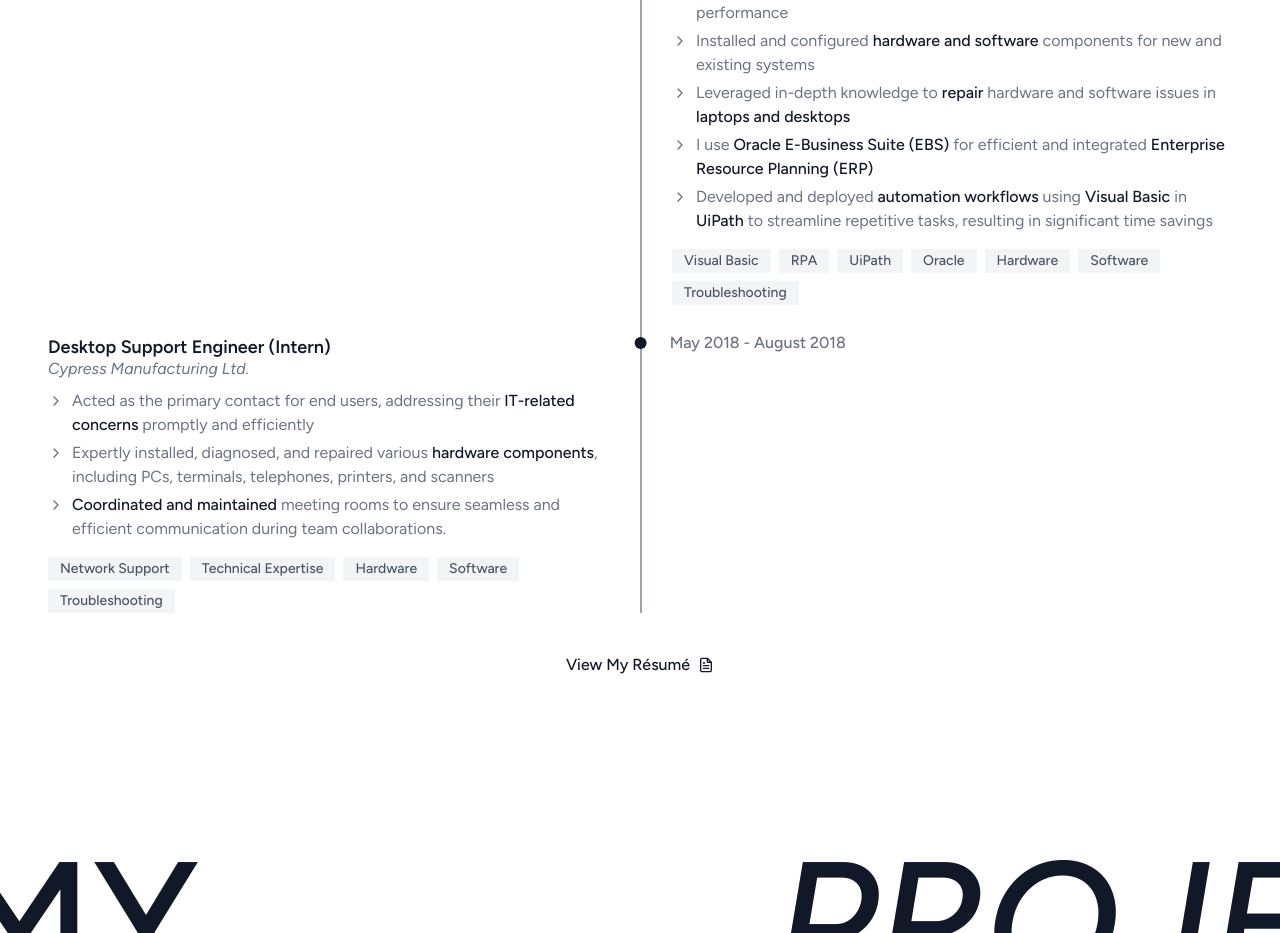
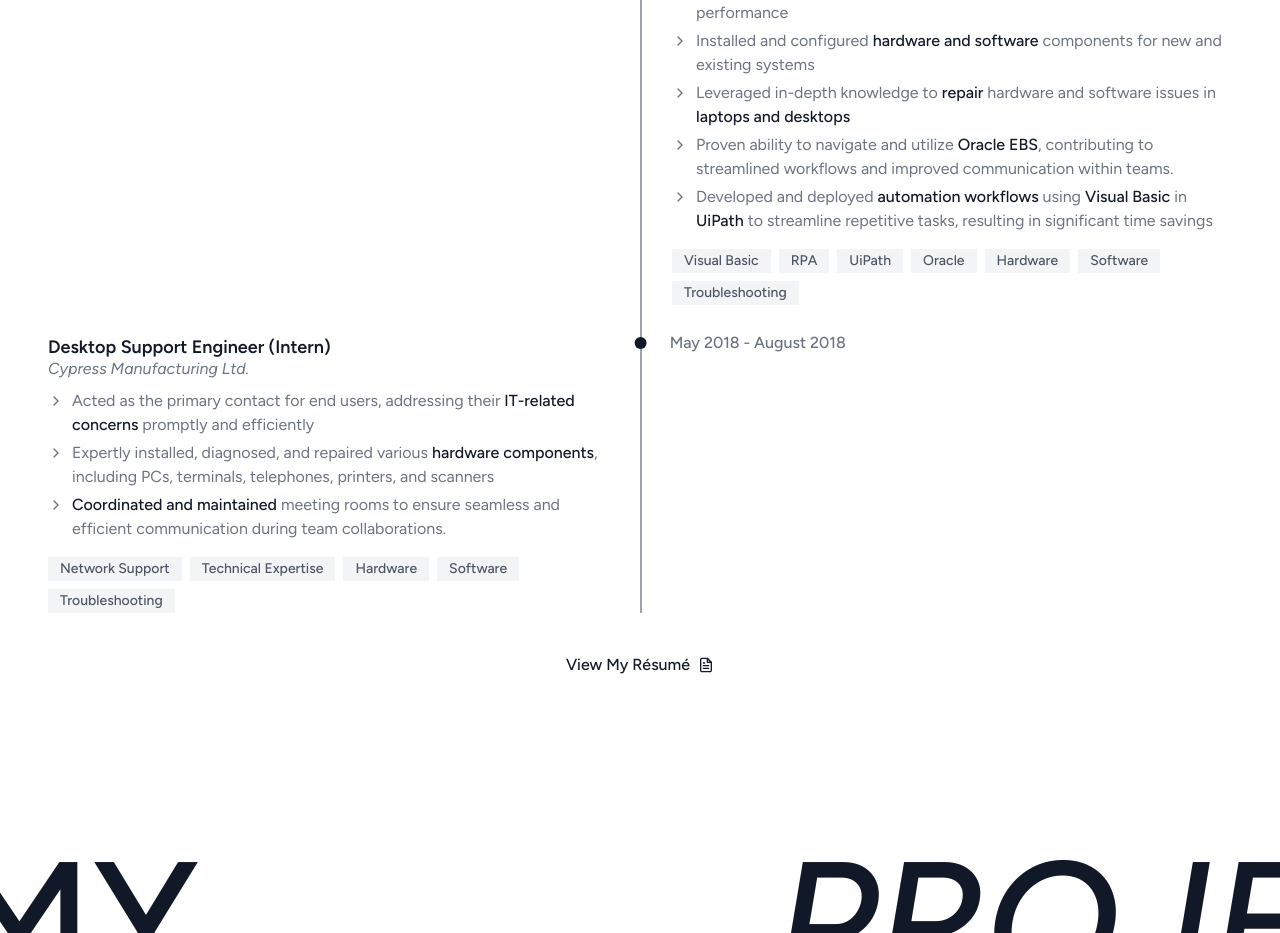
Before and after one commit to pauliversonc/pauliversonc, a Vue app: page / in a window 1280 px wide. Shown: the part 2762-3695 px from the top of the page. Built offline with nearby package versions, Linux system fonts and the light colour scheme.

Commit message:
update objective

```diff
--- a/src/components/layout/TheAbout.vue
+++ b/src/components/layout/TheAbout.vue
@@ -204,7 +204,7 @@
                     <use xlink:href="/icons/sprite.svg#icon-chevron-down"></use>
                   </svg>
                 </div>
-                <p>I use <strong class="text-gray-900 dark:text-dmWhite font-medium">Oracle E-Business Suite (EBS)</strong> for efficient and integrated <strong class="text-gray-900 dark:text-dmWhite font-medium">Enterprise Resource Planning (ERP)</strong></p>
+                <p>Proven ability to navigate and utilize <strong class="text-gray-900 dark:text-dmWhite font-medium">Oracle EBS</strong>, contributing to streamlined workflows and improved communication within teams.</p>
               </li>
 
 
```
